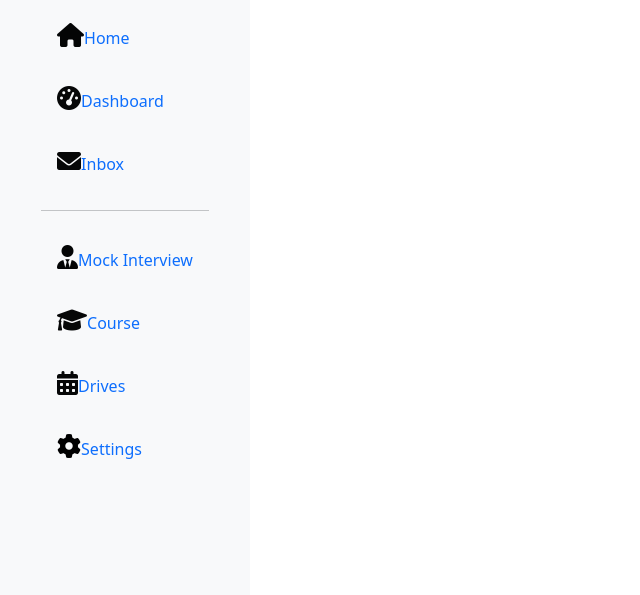
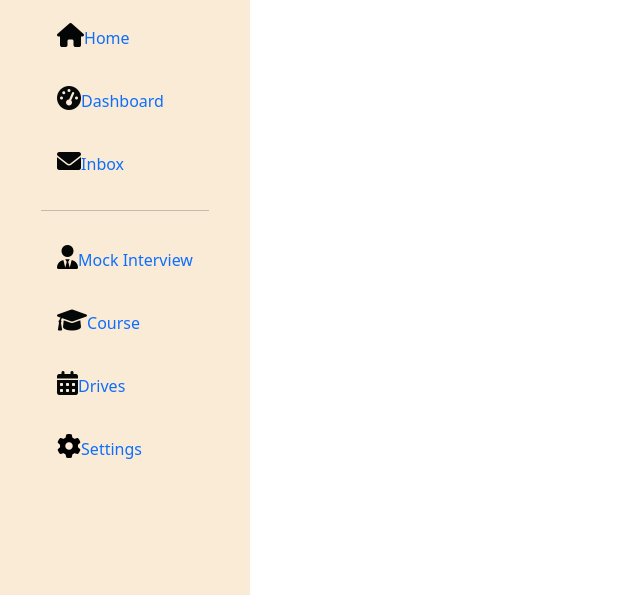
Before and after one commit to venkataguruprasadG/crispy-engine, a plain HTML site: page home.html in a window 1280 px wide. Shown: the part 205-800 px from the top of the page, without its empty margins (0-640 px from the left). Drawn offline with Linux system fonts and the light colour scheme.

Commit message:
added background color for nav

```diff
--- a/home.html
+++ b/home.html
@@ -18,7 +18,7 @@
           flex-direction: column;
           justify-content: center;
           align-items: center;
-          background-color: #f8f9fa;
+          background-color: antiquewhite;
           padding-top: 20px;
       }
       .sidebar .nav-link {
@@ -32,7 +32,6 @@
   </style>
 </head>
 <body>
-
   <nav class="sidebar">
     <i class="fab fa-github"></i>
     <a class="navbar-brand" href="./home.html" style="color: rgb(91, 91, 243);">
```
Also changed, not shown: style.css (line endings or trailing spaces).
